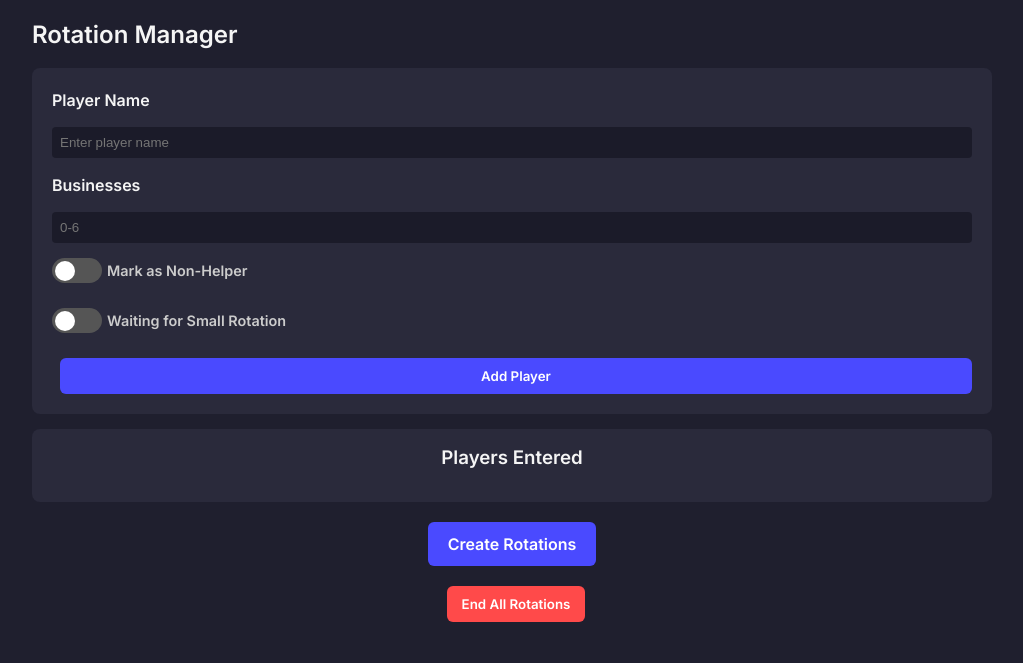
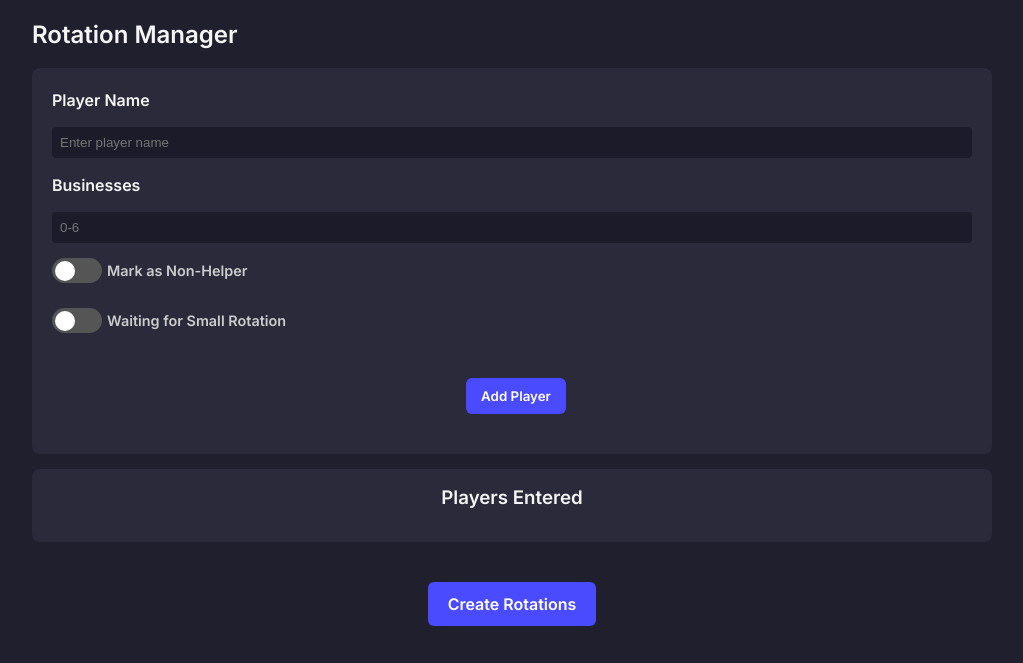
Before and after one commit to azevedo66/sale-lobby-manager, a plain HTML site: page index.html in a window 1280 px wide. Shown: the part 125-788 px from the top of the page, without its empty margins (128-1151 px from the left). Drawn offline with Linux system fonts and the light colour scheme.

Commit message:
style(html): center the add player and create rotation buttons

```diff
--- a/index.html
+++ b/index.html
@@ -36,8 +36,9 @@
                     <span class="slider"></span>
                     <span class="switch-label">Waiting for Small Rotation</span>
                 </label>
-
-                <button type="submit" class="btn-primary">Add Player</button>
+                <div class="center-btn">
+                    <button type="submit" class="btn-primary">Add Player</button>
+                </div>
             </form>
 
             <div id="entered-players-container" class="player-section">
@@ -45,7 +46,10 @@
                 <ul id="entered-players-list"></ul>
             </div>
 
-            <button id="create-rotations-btn" class="btn-primary">Create Rotations</button>
+            <div class="center-btn">
+                <button id="create-rotations-btn" class="btn-primary">Create Rotations</button>
+            </div>
+
             <div class="center-btn">
                 <button id="end-all-btn" class="btn-danger">End All Rotations</button>
             </div>
```
